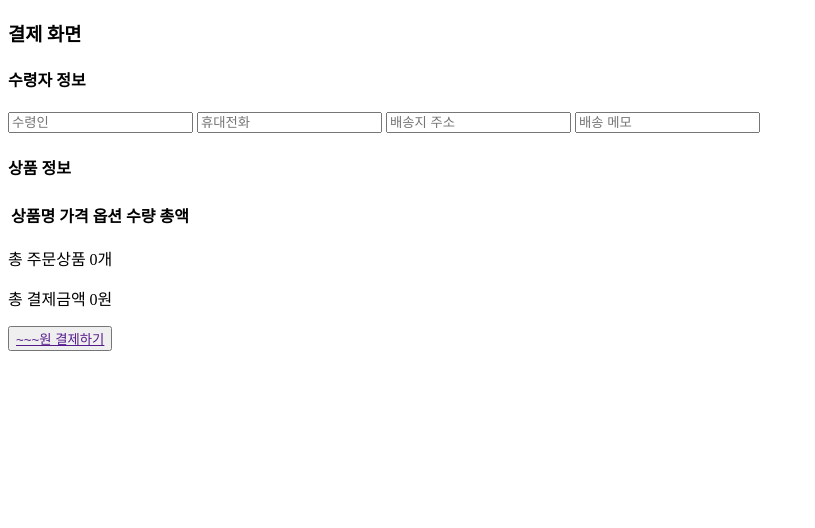
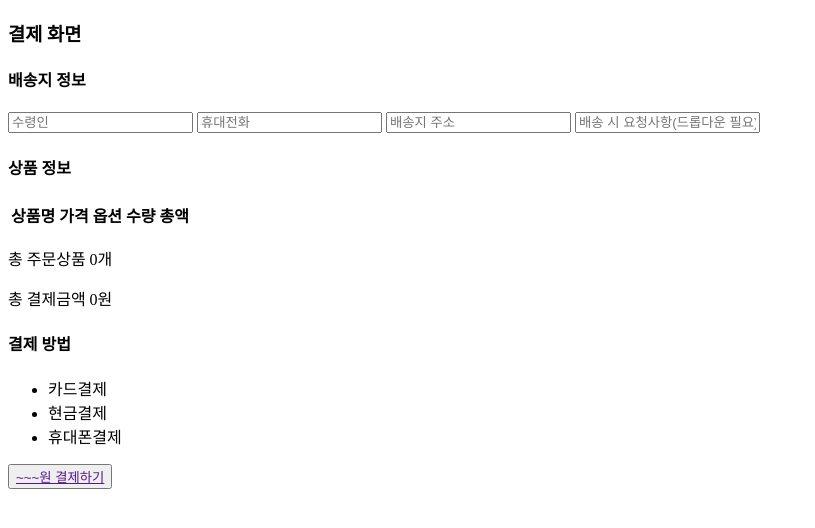
Before and after one commit to tkdqor/Impact_museum, a Django app: page /posts/checkout/ in a window 1280 px wide. Shown: the top 528 px of the page, without its empty margins (0-815 px from the left). Run offline with Django 3.2, Linux system fonts and the light colour scheme; lists and menus that the app fills with data are empty.

```diff
--- a/posts/templates/posts/checkout.html
+++ b/posts/templates/posts/checkout.html
@@ -7,11 +7,11 @@
 
 <form action="">
     <div>
-        <h4>수령자 정보<h4>
+        <h4>배송지 정보<h4>
         <input type="text" placeholder="수령인">
         <input type="text" placeholder="휴대전화">
         <input type="text" placeholder="배송지 주소">
-        <input type="text" placeholder="배송 메모">
+        <input type="text" placeholder="배송 시 요청사항(드롭다운 필요)">
     </div>
 </form>
 
@@ -26,7 +26,18 @@
             <th>총액</th>
     </tr>
 
-    <!-- 결제가 이루어질 상품에 대한 정보 보여주기 -->
+    {% if post %}    <!-- 상품 1개 조회 페이지에서 결제하기를 누른다면 post가 있으니 상품 1개에 대한 정보만 보여주기 -->
+    <tr>
+        <th><img src="{{ post.imageURL }}" width="100px" height="100px">{{ post.product_name }}</th>
+        <th>{{ post.price|floatformat:"0g" }}원</th>
+        <th>옵션</th>
+        <th>{{ post.item.quantity }}개</th>
+        <th>원</th>
+    </tr>
+
+    {% else %}
+
+    <!-- 장바구니 페이지에서 결제할 때 보여주는 상품 정보 -->
     {% for item in items %}
     <tr>
         <th><img src="{{ item.product.imageURL }}" width="100px" height="100px">{{ item.product.product_name }}</th>
@@ -36,6 +47,8 @@
         <th>{{ item.get_total|floatformat:"0g" }}원</th>
     </tr>
     {% endfor %}
+
+    {% endif %}
 </table>
 
 
@@ -46,6 +59,16 @@
 </div>
 
 
+<!-- 결제수단 선택하기 -->
+<div>
+    <h4>결제 방법</h4>
+    <ul>
+        <li>카드결제</li>
+        <li>현금결제</li>
+        <li>휴대폰결제</li>
+    </ul>
+</div>
+
 <button><a href="">~~~원 결제하기</a></button>
 
 {% endblock %}
--- a/posts/templates/posts/detail.html
+++ b/posts/templates/posts/detail.html
@@ -17,7 +17,7 @@
     <button data-post="{{post.id}}" data-action="add" class="cart-update"><a href="{% url 'posts:cart' %}">장바구니에 담기</a></button>
     <!-- 장바구니 클릭 버튼에 data attribute를 추가해서 클릭하는 순간, 데이터를 함께 보내주기 -->
     <!-- cart-update라는 클래스 이름으로 cart.js라는 자바스크립트 파일과 연동되어있음 -->
-    <button><a href="{% url 'posts:checkout' %}">구매하기</a></button>
+    <button><a href="{% url 'posts:checkout_id' post.id %}">구매하기</a></button>
     <button><a href="">찜하기</a></button>
 
     <a href="{% url 'posts:edit' post.id %}">상품 정보 수정하기</a>
--- a/posts/urls.py
+++ b/posts/urls.py
@@ -22,6 +22,7 @@ urlpatterns = [
     path('<int:post_id>/postinfo', Postinfo),
     path('', include(router.urls)),
     path('cart/', views.cart, name='cart'),
-    path('checkout/', views.checkout, name='checkout'),
+    path('checkout/', views.checkout1, name='checkout'),     # 장바구니 페이지에서 클릭한 결제 버튼
+    path('<int:post_id>/checkout/', views.checkout2, name='checkout_id'),     # 상품 1개 조회 페이지에서 클릭한 결제 버튼
     path('<int:post_id>/update_item/', views.updatedItem, name='update_item'),
 ]
--- a/posts/views.py
+++ b/posts/views.py
@@ -16,6 +16,10 @@ def index(request):
     if request.user.is_authenticated:
         customer = request.user.customer
         order, created = Order.objects.get_or_create(customer=customer, complete=False)
+
+        print(order)
+        print(created)
+
         items = order.orderitem_set.all()
 
         cartItems = order.get_cart_items          # 특정 order에 해당되는 orderitem의 수량을 전부 합한 값을 가져오기
@@ -115,14 +119,43 @@ def cart(request):
 
 
 
-# 결제 화면
-def checkout(request):
+# 상품 1개 조회 페이지 -> 결제 화면
+def checkout2(request, post_id):
     if request.user.is_authenticated:
+
         customer = request.user.customer
         order, created = Order.objects.get_or_create(customer=customer, complete=False)
         items = order.orderitem_set.all()
 
         cartItems = order.get_cart_items    # 특정 order에 해당되는 orderitem의 수량을 전부 합한 값을 가져오기
+
+        post = Post.objects.get(id=post_id)     # 해당 상품 데이터를 Post 모델에서 가져오고
+        # Order 모델에 새로운 일자로 데이터 생성해야 됨..?!
+
+    else:
+        items = []  # checkout.html에 아무것도 보내주지 않는다는 것을 의미
+        order = {'get_cart_total':0, 'get_cart_items':0}  # 로그인하지 않아도 화면을 볼 수 있게 order 변수를 정의해주는 것
+        cartItems = order['get_cart_items']
+        # 마찬가지로 로그인하지 않아도 화면을 볼 수 있게 설정
+        # 오류가 나지 않게 하기 위해 바로 윗줄에서 정의한 order 변수에 키값으로 접근해서 get_cart_items이 0이 되게끔 설정
+
+    context = {'post': post, 'items': items, 'order':order, 'cartItems': cartItems}  # 장바구니 개수를 표현하기 위해 cartItems 변수를 같이 보내줘야 한다.
+
+    return render(request, 'posts/checkout.html', context)
+
+
+
+# 장바구니 페이지 -> 결제 화면
+def checkout1(request):
+    if request.user.is_authenticated:
+
+        customer = request.user.customer
+        order, created = Order.objects.get_or_create(customer=customer, complete=False)
+        items = order.orderitem_set.all()
+
+        cartItems = order.get_cart_items    # 특정 order에 해당되는 orderitem의 수량을 전부 합한 값을 가져오기
+
+
     else:
         items = []  # checkout.html에 아무것도 보내주지 않는다는 것을 의미
         order = {'get_cart_total':0, 'get_cart_items':0}  # 로그인하지 않아도 화면을 볼 수 있게 order 변수를 정의해주는 것
@@ -133,6 +166,8 @@ def checkout(request):
     context = {'items': items, 'order':order, 'cartItems': cartItems}  # 장바구니 개수를 표현하기 위해 cartItems 변수를 같이 보내줘야 한다.
 
     return render(request, 'posts/checkout.html', context)
+
+
 
 
 
--- a/static/js/cart.js
+++ b/static/js/cart.js
@@ -35,6 +35,7 @@ function updateUserOrder(postID,action){
     })
     .then((data) =>{              // 우리가 받은 response를 data라고 해주고, console에 출력 해주기
         console.log('data:', data)
-        // location.reload()         // 장바구니 화면 자동으로 새로고침 설정할 수 있음
+        location.reload()         // 장바구니 화면 자동으로 새로고침 설정할 수 있음 -> 장바구니 화면에서 수량 +- 버튼 클릭 시 바로 화면에 보여줄 수 있다.  ==> 근데 잘 안되서 일단 주석처리
+
     })
 }
```
Also changed, not shown: posts/models.py (+6 -4 lines), posts/templates/posts/cart.html (+6 -1 lines), db.sqlite3.
